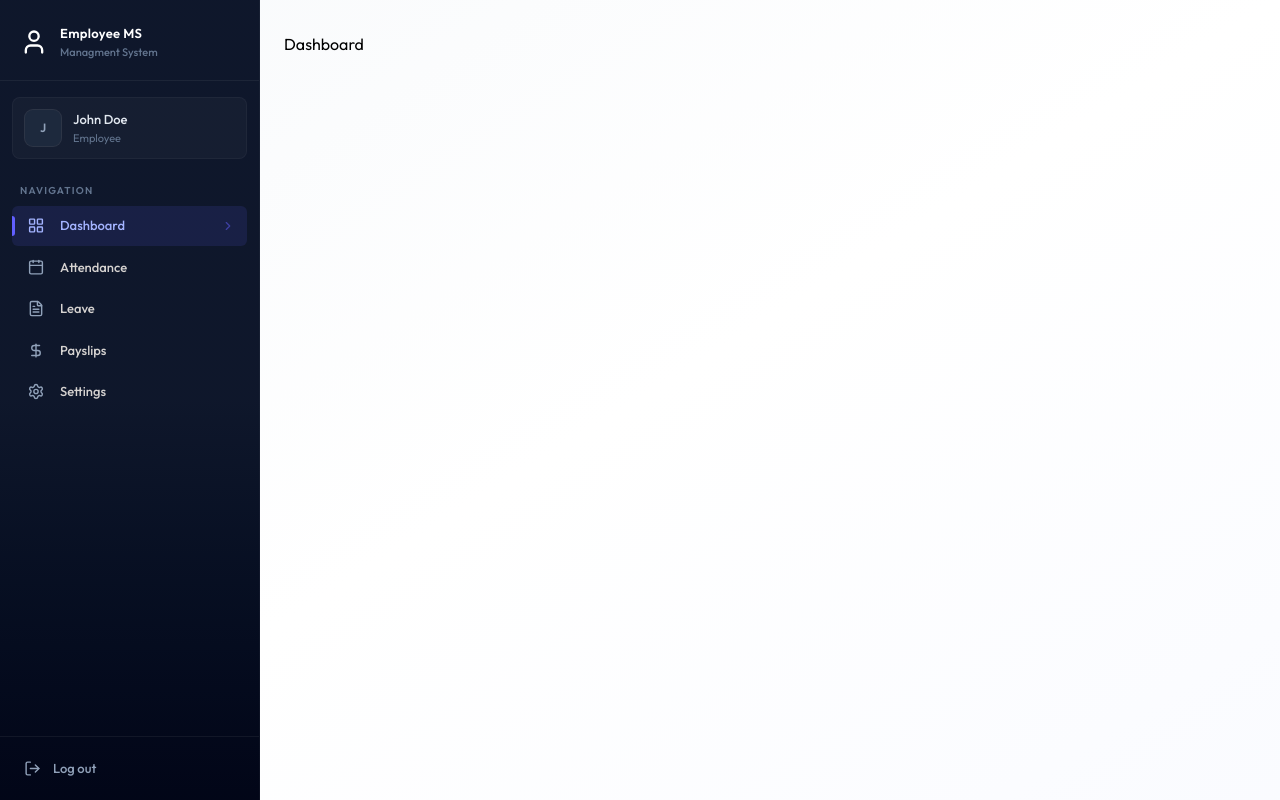
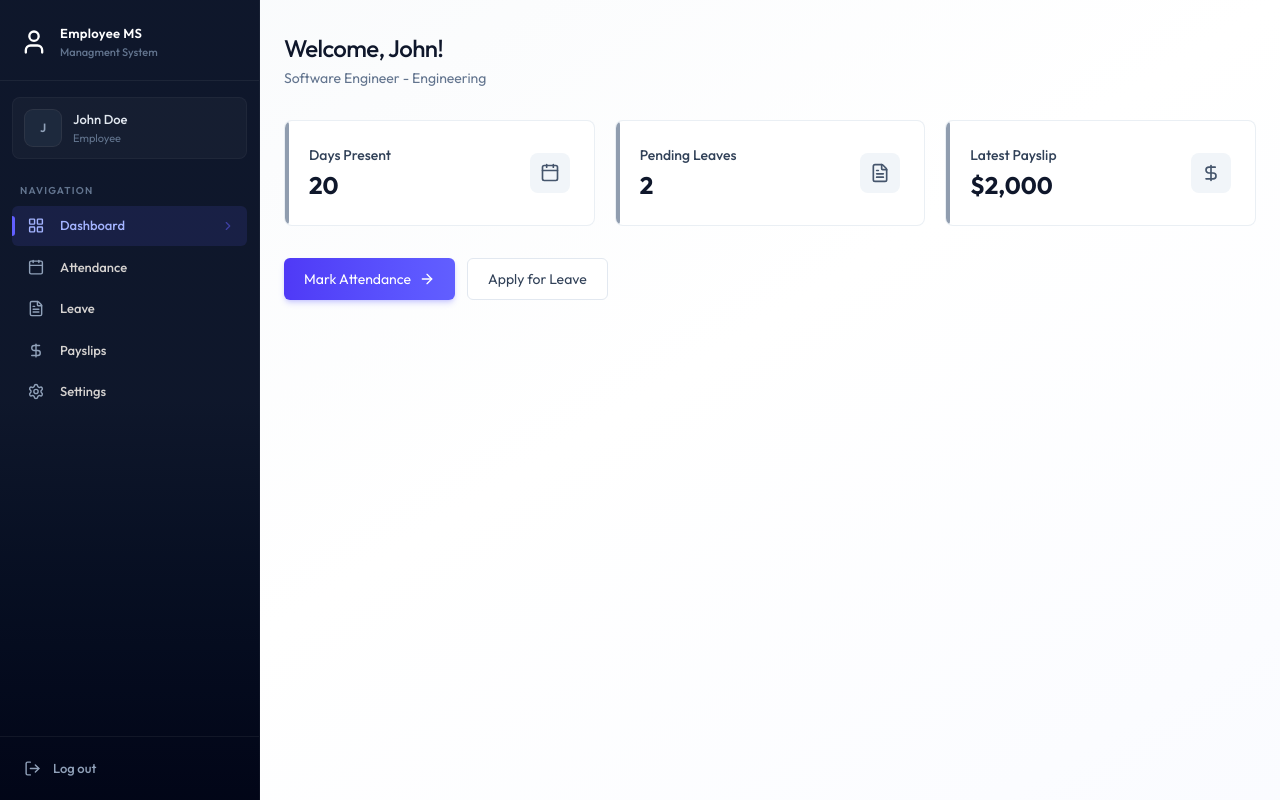
Before and after one commit to SupervadoBE/MernEmployeeManagmentSystem, a React (Vite) app in the folder client/: page /dashboard in a window 1280 px wide. Built offline with nearby package versions, Linux system fonts and the light colour scheme.

Commit message:
dashboard page UI completed

```diff
--- /dev/null
+++ b/client/src/components/AdminDashboard.jsx
@@ -0,0 +1,55 @@
+import { Building2Icon, CalendarIcon, FileTextIcon, UserIcon } from "lucide-react"
+
+const AdminDashboard = ({data}) => {
+    const stats = [
+        {
+            icon: UserIcon,
+            value: data.totalEmployees,
+            label: "Total Employees",
+            description: "Active workforce",
+        },
+        {
+            icon: Building2Icon,
+            value: data.totalDepartments,
+            label: "Depertments",
+            description: "Organization units",
+        },
+        {
+            icon: CalendarIcon,
+            value: data.todayAttendance,
+            label: "Today's Attendance",
+            description: "Checked in today",
+        },
+        {
+            icon: FileTextIcon,
+            value: data.pendingLeaves,
+            label: "Pending Leaves",
+            description: "Awaiting approval",
+        },
+    ]
+    return (
+        <div className="animate-fade-in">
+            <div className="page-header">
+                <h1 className="page-title">Dashboard</h1>
+                <p className="page-subtitle">
+                    Welcome back, Admin - here's your overview
+                </p>
+            </div>
+
+            <div className="grid grid-cols-1 sm:grid-cols-2 lg:grid-cols-4 gap-4 sm:gap-5 mb-8">
+                {stats.map((s)=> (
+                    <div key={s.label} className="card card-hover p-5 sm:p-6 relative overflow-hidden group flex items-center justify-between">
+                        <div>
+                            <div className="absolute left-0 top-0 bottom-0 w-1 rounded-r-full bg-slate-500/70 group-hover:bg-indigo-500/70" />
+                            <p className="text-sm font-medium text-slate-700">{s.label}</p>
+                            <p className="text-2xl font-bold text-slate-900 mt-1">{s.value}</p>
+                        </div>
+                        <s.icon className="size-10 p-2.5 rounded-lg bg-slate-100 text-slate-600 group-hover:bg-indigo-50 group-hover:text-indigo-600 transition-colors duration-200" />
+                    </div>
+                ))}
+            </div>
+        </div>
+    )
+}
+
+export default AdminDashboard
--- /dev/null
+++ b/client/src/components/EmployeeDashboard.jsx
@@ -0,0 +1,59 @@
+import { ArrowRightIcon, CalendarIcon, DollarSignIcon, FileTextIcon } from "lucide-react"
+import { Link } from "react-router-dom"
+
+const EmployeeDashboard = ({data}) => {
+    const emp = data.employee
+    const cards = [
+        {
+            icon: CalendarIcon,
+            value: data.currentMonthAttendance,
+            title: "Days Present",
+            subtitle: "This month",
+        },
+        {
+            icon: FileTextIcon,
+            value: data.pendingLeaves,
+            title: "Pending Leaves",
+            subtitle: "Awaiting approval",
+        },
+        {
+            icon: DollarSignIcon,
+            value: data.latestPayslip ? `$${data.latestPayslip.netSalary.toLocaleString()}` : "N/A",
+            title: "Latest Payslip",
+            subtitle: "Most recent payout",
+        },
+    ]
+    return (
+        <div className="animate-fade-in">
+            <div className="page-header">
+                <h1 className="page-title">Welcome, {emp?.firstName}!</h1>
+                <p className="page-subtitle">
+                    {emp?.position} - {emp?.department || "No Department"}
+                </p>
+            </div>
+
+            <div className="grid grid-cols-1 sm:grid-cols-3 gap-4 sm:gap-5 mb-8">
+                {cards.map((card, index)=> (
+                    <div key={index} className="card card-hover p-5 sm:p-6 relative overflow-hidden group flex items-center justify-between">
+                        <div>
+                            <div className="absolute left-0 top-0 bottom-0 w-1 rounded-r-full bg-slate-500/70 group-hover:bg-indigo-500/70" />
+                            <p className="text-sm font-medium text-slate-700">{card.title}</p>
+                            <p className="text-2xl font-bold text-slate-900 mt-1">{card.value}</p>
+                        </div>
+                        <card.icon className="size-10 p-2.5 rounded-lg bg-slate-100 text-slate-600 group-hover:bg-indigo-50 group-hover:text-indigo-600 transition-colors duration-200" />
+                    </div>
+                ))}
+            </div>
+            <div className="flex flex-col sm:flex-row gap-3">
+                <Link to="/attendance" className="btn-primary text-center inline-flex items-center justify-center gap-2">
+                    Mark Attendance <ArrowRightIcon className="size-4"  />
+                </Link>
+                <Link to="/leave" className="btn-secondary text-center">
+                    Apply for Leave
+                </Link>
+            </div>
+        </div>
+    )
+}
+
+export default EmployeeDashboard
--- /dev/null
+++ b/client/src/components/Loadin.jsx
@@ -0,0 +1,9 @@
+const Loading = () => {
+    return (
+        <div className="flex justify-center h-screen items-center">
+            <div className="animate-spin size-8 border-2 border-indigo-600 border-t-transparent rounded-full" />
+        </div>
+    )
+}
+
+export default Loading
--- a/client/src/pages/Dashboard.jsx
+++ b/client/src/pages/Dashboard.jsx
@@ -1,7 +1,32 @@
+import { useEffect, useState } from "react"
+import { dummyAdminDashboardData, dummyEmployeeDashboardData } from "../assets/assets"
+import Loading from "../components/Loadin"
+import EmployeeDashboard from "../components/EmployeeDashboard"
+import AdminDashboard from "../components/AdminDashboard"
+
 const Dashboard = () => {
-    return (
-        <div>Dashboard</div>
-    )
+    const [data, setData] = useState(null)
+    const [loading, setLoading] = useState(true)
+
+    useEffect(() => {
+        setData(dummyEmployeeDashboardData) // dummyEmployeeDashboardData || dummyAdminDashboardData
+        setTimeout(() => {
+            setLoading(false)
+        }, 1000)
+    }, [])
+
+    if(loading) return <Loading />
+    if(!data) return <p className="text-center text-slate-500 py-12">Failed to load dashboard</p>
+
+    if(data.role === "ADMIN"){
+        return (
+            <AdminDashboard data={data} />
+        )
+    } else {
+        return (
+            <EmployeeDashboard data={data} />
+        )
+    }
 }
 
 export default Dashboard
```
